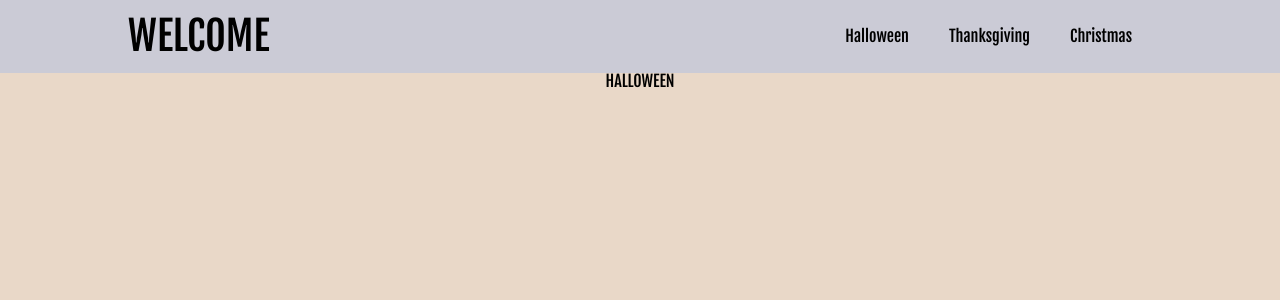
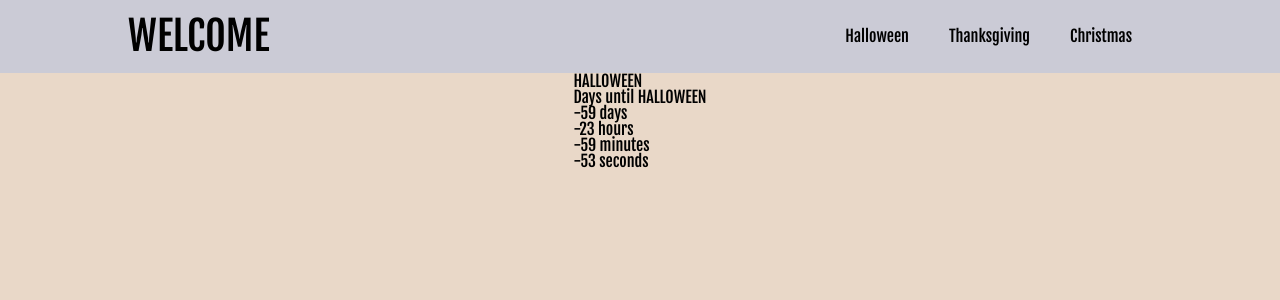
Before and after one commit to sammarston15/countdown, a React (Create React App) app: page /halloween in a window 1280 px wide. Shown: the top 300 px of the page. Built offline with nearby package versions, Linux system fonts and the light colour scheme.

Commit message:
added the countdown from halloween countdown

```diff
--- a/src/App.js
+++ b/src/App.js
@@ -40,10 +40,10 @@ class App extends React.Component {
       <div className="App">
         <header className='header'>
           <div className="header-left">
-            WELCOME
+            <Link to='/' style={{textDecoration: 'none', color: 'black'}}>WELCOME</Link>
           </div>
           <div className="header-right">
-            <Link to='/halloween' style={{textDecoration: 'none', color: 'black'}}>
+            <Link to='/halloween' style={{textDecoration: 'none', color: 'black', height: '100%', width: 'auto'}}>
               <div className="nav-button">Halloween</div>
             </Link>
             <div className="nav-button">Thanksgiving</div>
--- a/src/components/halloween/halloween.js
+++ b/src/components/halloween/halloween.js
@@ -1,10 +1,72 @@
 import React, {Component} from 'react';
 
 class Halloween extends Component {
+
+
+
+
     render() {
+
+                // set the day you're counting down to
+        const halloween = new Date('October 31, 2019 00:00:00').getTime();
+
+        // update the count every 1 second
+        const x = setInterval(function() {
+
+            // get today's date and time
+            const now = new Date().getTime();
+
+            // find the distance between now and the countdown date
+            const distance = halloween - now;
+
+            // time calculations for days, hours, minutes, and seconds
+            const days = Math.floor(distance / (1000 * 60 * 60 * 24));
+            const hours = Math.floor(distance % (1000 * 60 * 60 * 24) / (1000 * 60 * 60));
+            const minutes = Math.floor(distance % (1000 * 60 * 60) /  (1000 * 60));
+            const seconds = Math.floor(distance % (1000 * 60) / 1000);
+
+            // Display the result in the element with id
+            // const idElement = document.getElementById('count');
+            document.getElementsByClassName("days")[0].innerHTML = days + " ";
+            document.getElementsByClassName("hours")[0].innerHTML = hours + " ";
+            document.getElementsByClassName("minutes")[0].innerHTML = minutes + " ";
+            document.getElementsByClassName("seconds")[0].innerHTML = seconds + " ";
+
+            // If the count down is finished, write some text
+            if (distance < 0) {
+            clearInterval(x);
+            document.getElementsByClassName("count").innerHTML = "IT BE HALLOWEEN";
+            }
+
+        }, 1000);
+
+
         return (
             <div>
                 HALLOWEEN
+                <div class="title-container">Days until HALLOWEEN</div>
+                    <div id="count" class="count-container">
+                        <div class="top">
+                            <div class="top-left">
+                                <span class="days">00</span>
+                                <span>days</span>
+                            </div>
+                            <div class="top-right">
+                                <span class="hours">00</span>
+                                <span>hours</span>
+                            </div>
+                        </div>
+                        <div class="bottom">
+                            <div class="bottom-left">
+                                <span class="minutes">00</span>
+                                <span>minutes</span>
+                            </div>
+                            <div class="bottom-right">
+                                <span class="seconds">00</span>
+                                <span>seconds</span>
+                            </div>
+                        </div>
+                    </div>
             </div>
         )
     }
```
